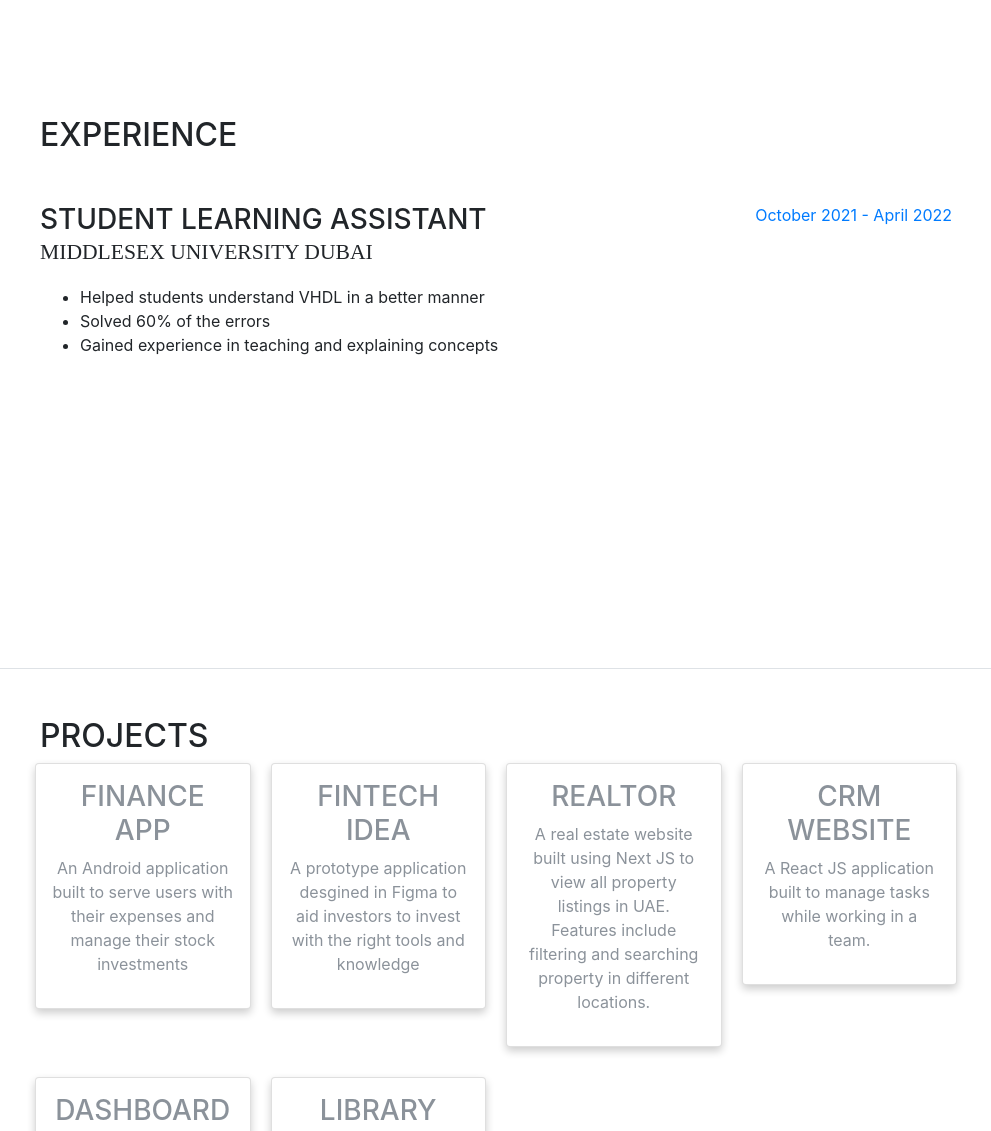
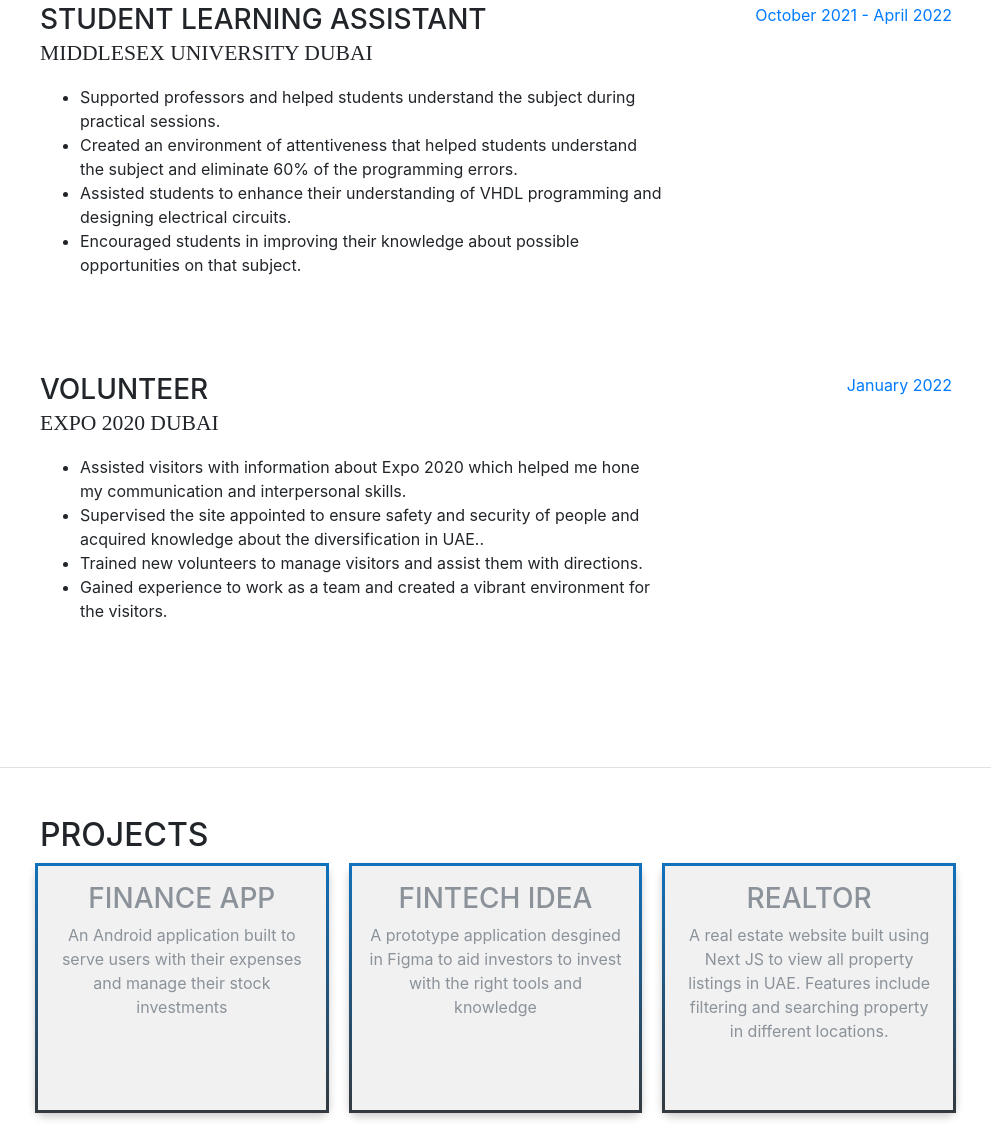
Before and after one commit to shane-abh/Shane-Abraham, a website with bundled scripts: page index.html in a window 1280 px wide. Shown: the part 1731-2862 px from the top of the page, without its empty margins (280-1271 px from the left). Built offline with nearby package versions, Linux system fonts and the light colour scheme; a web font is replaced by a local one.

Commit message:
Edited design

```diff
--- a/index.html
+++ b/index.html
@@ -204,16 +204,42 @@
             <h3 class="mb-0">Student Learning Assistant</h3>
             <div class="subheading mb-3">Middlesex University Dubai</div>
 
-            <ul>
-              <li>Helped students understand VHDL in a better manner</li>
-              <li>Solved 60% of the errors</li>
-              <li>Gained experience in teaching and explaining concepts</li>
+            <ul class="mb-5 ">
+              <li>Supported professors and helped students understand the subject during practical sessions.</li>
+              <li>Created an environment of attentiveness that helped students understand the subject and eliminate 60% of the programming errors.</li>
+              <li>Assisted students to enhance their understanding of VHDL programming and designing electrical circuits.</li>
+              <li>Encouraged students in improving their knowledge about possible opportunities on that subject.</li>
 
 
             </ul>
+
           </div>
+
+
+
           <div class="resume-date text-md-right">
             <span class="text-primary">October 2021 - April 2022</span>
+          </div>
+        </div>
+
+        <div class="resume-item d-flex flex-column flex-md-row mb-5">
+          <div class="resume-content mr-auto">
+            <h3 class="mb-0">Volunteer</h3>
+            <div class="subheading mb-3">Expo 2020 Dubai</div>
+
+            <ul class="mb-5">
+              <li>Assisted visitors with information about Expo 2020 which helped me hone my communication and interpersonal skills.</li>
+              <li>Supervised the site appointed to ensure safety and security of people and acquired knowledge about the diversification in UAE..</li>
+              <li>Trained new volunteers to manage visitors and assist them with directions.</li>
+              <li>Gained experience to work as a team and created a vibrant environment for the visitors.</li>
+            </ul>
+
+          </div>
+
+
+
+          <div class="resume-date text-md-right">
+            <span class="text-primary">January 2022</span>
           </div>
         </div>
 
@@ -230,7 +256,7 @@
       <div class="row">
         <div class="column">
           <a href="https://github.com/shane-abh/Finance-app/tree/master" target="_blank">
-            <div class="card">
+            <div id="card">
               <h3>Finance App</h3>
               <p>An Android application built to serve users with
                 their expenses and manage their stock investments</p>
@@ -240,7 +266,7 @@
 
         <div class="column">
           <a href="https://www.figma.com/proto/8XIaKSzOQoqU9LnRudtByQ/FinTech-Presentation?node-id=1%3A2&scaling=contain&page-id=0%3A1&starting-point-node-id=1%3A2&show-proto-sidebar=1" target="_blank">
-            <div class="card">
+            <div id="card">
               <h3>FinTech Idea</h3>
               <p>A prototype application desgined in Figma to aid
                 investors to invest with the right tools and knowledge</p>
@@ -250,7 +276,7 @@
 
         <div class="column">
           <a href="https://github.com/shane-abh/realestate-app-NextJS" target="_blank">
-            <div class="card">
+            <div id="card">
               <h3>Realtor</h3>
               <p>A real estate website built using Next JS to view
                 all property listings in UAE. Features include filtering and
@@ -262,7 +288,7 @@
 
         <div class="column">
           <a href="https://github.com/shane-abh/CRM-App-ReactJS" target="_blank">
-            <div class="card">
+            <div id="card">
               <h3>CRM website</h3>
               <p>A React JS application built to manage tasks while working
                 in a team. </p>
@@ -272,7 +298,7 @@
 
         <div class="column">
           <a href="https://github.com/shane-abh/ReactJS-Dashboard" target="_blank">
-            <div class="card">
+            <div id="card">
               <h3>Dashboard</h3>
               <p>An interactive dashboard designed using React JS, tailwind, and
                 Syncfusion for users to view and analyse information.
@@ -283,7 +309,7 @@
 
         <div class="column">
           <a href="https://github.com/shane-abh/Library_Search_System_Code" target="_blank">
-            <div class="card">
+            <div id="card">
               <h3>Library Search System</h3>
               <p>A command-line application implemented in C++ using Binary Search Tree algorithm
                 to search across thousands of records within seconds.
```
Also changed, not shown: css/resume.min.css.
